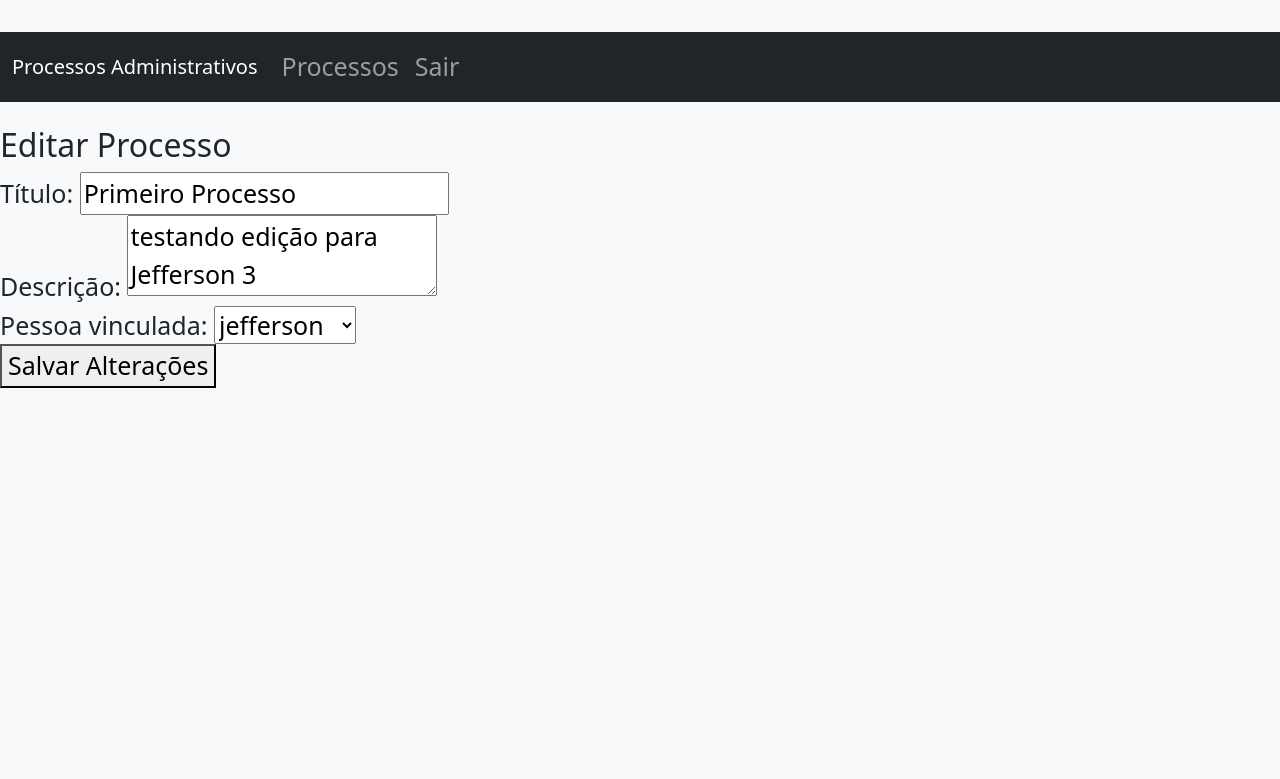
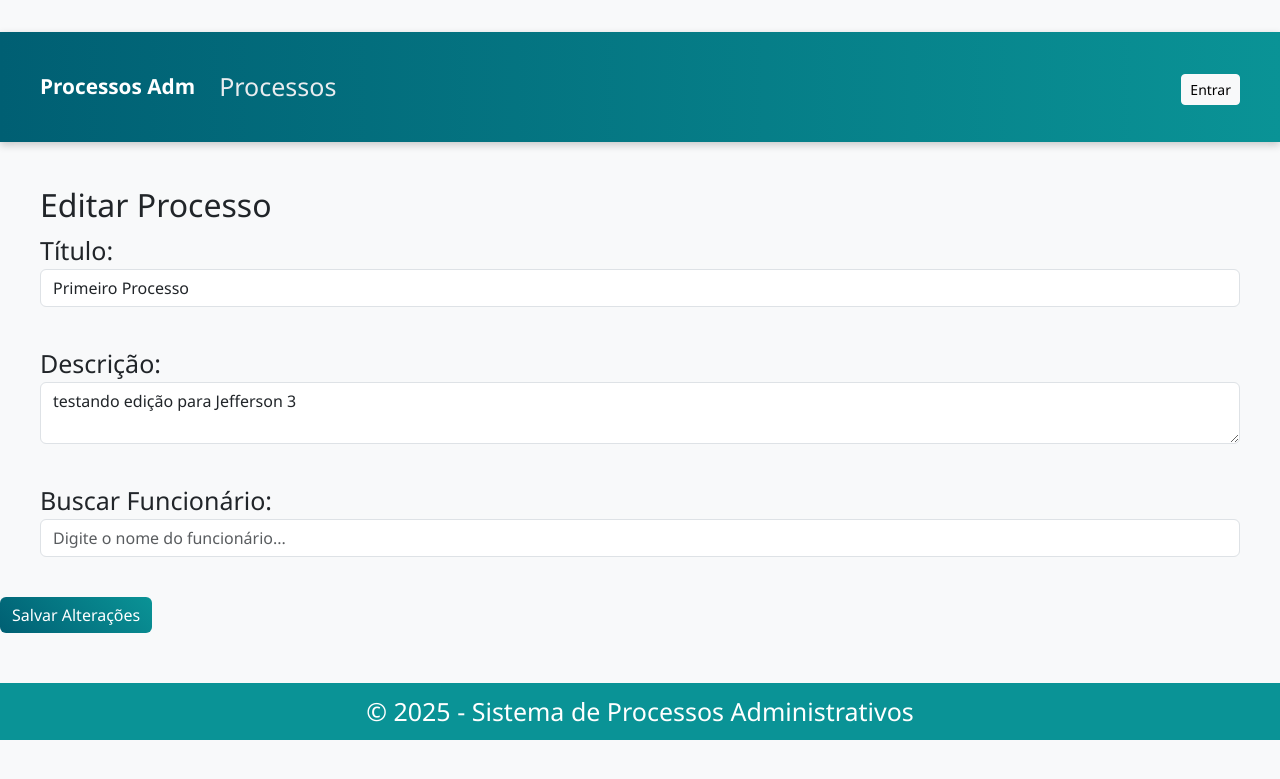
Before and after one commit to jefftdb/Processo_Administrativo, a Django app: page /processo/editar/4/ in a window 1280 px wide. Shown: the top 779 px of the page. Run offline with Django 5.2, Linux system fonts and the light colour scheme; data comes from the database, SQL or seed files in the repository; both versions use the stored data as it was after the commit.

Commit message:
melhoria no designer, e busca de funcionario para editar processo

```diff
--- a/app/urls.py
+++ b/app/urls.py
@@ -16,9 +16,10 @@ Including another URLconf
 """
 from django.contrib import admin
 from django.urls import path,include
-
+from app import views
 
 urlpatterns = [
+    path('', views.home, name='home'),
     path('admin/', admin.site.urls),
     path('pessoa/',include('pessoa.urls')),
     path('processo/',include('processo.urls')),
--- a/pessoa/urls.py
+++ b/pessoa/urls.py
@@ -16,6 +16,7 @@ urlpatterns = [
     path('funcionarios/adicionar/', views.add_funcionario, name='add_funcionario'),
     path('funcionarios/editar/<int:id>/', views.editar_funcionario, name='editar_funcionario'),
     path('funcionarios/excluir/<int:id>/', views.excluir_funcionario, name='excluir_funcionario'),
+    path('buscar-funcionarios/', views.buscar_funcionarios, name='buscar_funcionarios'),
 
     # Administrador
     path('administradores/', views.lista_administrador, name='lista_administrador'),
--- a/processo/templates/processo/editar_processo.html
+++ b/processo/templates/processo/editar_processo.html
@@ -1,24 +1,89 @@
 {% extends "base.html" %}
-
-{% block title %}Editar de Processo{% endblock %}
+{% load static %}
+{% block title %}Editar Processo{% endblock %}
 
 {% block content %}
 
 <h2>Editar Processo</h2>
 <form method="post">
   {% csrf_token %}
+
   <label>Título:</label>
-  <input type="text" name="titulo" value="{{ processo.titulo }}"><br>
+  <input type="text" name="titulo" class="form-control" value="{{ processo.titulo }}"><br>
+
   <label>Descrição:</label>
-  <textarea name="descricao">{{ processo.descricao }}</textarea><br>
-   <label>Pessoa vinculada:</label>
-  <select name="funcionario">
-    {% for funcionario in funcionarios %}
-      <option value="{{ funcionario.id }}">{{ funcionario.username }}</option>
-    {% endfor %}
-  </select><br>
-  <button type="submit">Salvar Alterações</button>
+  <textarea class="form-control" name="descricao">{{ processo.descricao }}</textarea><br>
+
+  <div class="mb-3" style="position: relative;">
+    <label for="funcionario_busca">Buscar Funcionário:</label>
+    <input type="text" id="funcionario_busca" class="form-control" placeholder="Digite o nome do funcionário..." autocomplete="off">
+    <input type="hidden" name="funcionario" id="funcionario_id">
+
+    <ul id="resultado_funcionarios"
+        class="list-group mt-2"
+        style="display: none; border: 1px solid #ccc; background: white; max-height: 200px; overflow-y: auto; position: absolute; z-index: 1000; width: 100%; top: 100%; left: 0;">
+    </ul>
+  </div>
+  </div>
+
+  <button type="submit" class="btn btn-primary">Salvar Alterações</button>
 </form>
 
+<script>
+document.addEventListener('DOMContentLoaded', function() {
+  const buscaInput = document.getElementById('funcionario_busca');
+  const lista = document.getElementById('resultado_funcionarios');
 
-{%endblock%}
+  buscaInput.addEventListener('input', function() {
+    const termo = this.value.trim();
+    lista.innerHTML = ''; // limpa resultados anteriores
+
+    if (termo.length < 2) return; // só busca a partir de 2 letras
+
+    console.log("🔎 Buscando:", termo);
+
+    fetch(`/pessoa/buscar-funcionarios/?q=${encodeURIComponent(termo)}`)
+      .then(response => response.json())
+      .then(data => {
+        console.log("📦 Retorno:", data);
+
+        if (data.length === 0) {
+          const vazio = document.createElement('li');
+          vazio.classList.add('list-group-item', 'text-muted');
+          vazio.textContent = 'Nenhum funcionário encontrado';
+          lista.appendChild(vazio);
+          lista.style.display = 'block';
+          return;
+        }
+
+        data.forEach(funcionario => {
+          const item = document.createElement('li');
+          item.classList.add('list-group-item', 'list-group-item-action');
+          item.textContent = funcionario.username;
+
+          item.addEventListener('click', () => {
+            buscaInput.value = funcionario.username;
+            document.getElementById('funcionario_id').value = funcionario.id;
+            lista.innerHTML = '';
+            lista.style.display = 'none';
+          });
+
+          lista.appendChild(item);
+        });
+
+        lista.style.display = 'block';
+      })
+      .catch(error => console.error('❌ Erro ao buscar funcionários:', error));
+  });
+
+  // Fecha lista ao clicar fora
+  document.addEventListener('click', (e) => {
+    if (!e.target.closest('#resultado_funcionarios') && e.target !== buscaInput) {
+      lista.innerHTML = '';
+      lista.style.display = 'none';
+    }
+  });
+});
+</script>
+
+{% endblock %}
--- a/processo/urls.py
+++ b/processo/urls.py
@@ -2,6 +2,7 @@ from django.urls import path
 from . import views
 
 urlpatterns = [
+
     path('', views.listar_processos, name='lista_processos'),
     path('adicionar/', views.adicionar_processo, name='adicionar_processo'),
     path('editar/<int:id>/', views.editar_processo, name='editar_processo'),
--- a/processo/views.py
+++ b/processo/views.py
@@ -7,6 +7,10 @@ from django.core.paginator import Paginator
 from django.db.models import Q, Max
 from django.shortcuts import render
 from .models import PessoaProcesso
+
+
+def home(request):
+    return render(request, 'home.html')
 
 def listar_processos(request):
     # Base inicial: últimos registros de cada processo
@@ -68,7 +72,9 @@ def editar_processo(request, id):
     processo = get_object_or_404(Processo, id=id)
     funcionarios = Funcionario.objects.all()
     if request.method == "POST":
-        pessoaProcesso = PessoaProcesso.objects.filter(processo=processo).order_by('data_inicio').first()
+        pessoaProcesso = PessoaProcesso.objects.filter(processo=processo).order_by('id').last()
+        pessoaProcesso.data_termino = date.today()
+        pessoaProcesso.save()
 
         funcionario_id = request.POST['funcionario']
         funcionario = Funcionario.objects.get(id = funcionario_id)
@@ -84,7 +90,7 @@ def editar_processo(request, id):
             codigo = pessoaProcesso.codigo,
             pessoa=funcionario,
             processo=processo,
-            data_inicio = date.today()
+            data_inicio = date.today(),
         )
         messages.success(request, "Processo atualizado com sucesso!")
         return redirect('lista_processos')
--- a/templates/base.html
+++ b/templates/base.html
@@ -5,44 +5,109 @@
     <meta charset="UTF-8">
     <title>{% block title %}Processos Administrativos{% endblock %}</title>
     <link rel="stylesheet" href="https://cdn.jsdelivr.net/npm/bootstrap@5.3.2/dist/css/bootstrap.min.css">
-    <link rel="stylesheet" href="{% static "processo/style.css" %}">
+    <link rel="stylesheet" href="{% static 'processo/style.css' %}">
+    <style>
+        body {
+            background-color: #f8f9fa;
+            font-family: 'Segoe UI', sans-serif;
+        }
+
+        .navbar {
+            background: linear-gradient(90deg, #005f73, #0a9396);
+            box-shadow: 0 3px 8px rgba(0, 0, 0, 0.2);
+        }
+
+        .navbar-brand {
+            font-weight: 600;
+            font-size: 1.3rem;
+            color: #fff !important;
+        }
+
+        .nav-link {
+            color: #e9ecef !important;
+            transition: 0.3s;
+        }
+
+        .nav-link:hover {
+            color: #fff !important;
+            transform: scale(1.05);
+        }
+
+        .table thead {
+            background-color: #0a9396;
+            color: #fff;
+        }
+
+        .table-hover tbody tr:hover {
+            background-color: rgba(10, 147, 150, 0.1);
+        }
+
+        .btn-primary {
+            background: linear-gradient(45deg, #005f73, #0a9396);
+            border: none;
+        }
+
+        .btn-primary:hover {
+            background: linear-gradient(45deg, #0a9396, #005f73);
+        }
+
+        footer {
+            text-align: center;
+            padding: 10px;
+            background: #0a9396;
+            color: #fff;
+            margin-top: 50px;
+        }
+
+        .container-fluid {
+            padding: 20px 40px;
+        }
+    </style>
 </head>
 
 <body>
     <!-- Navbar -->
-    <nav class="navbar navbar-expand-lg navbar-dark bg-dark mb-4">
+    <nav class="navbar navbar-expand-lg navbar-dark mb-4">
         <div class="container-fluid">
-            <a class="navbar-brand" href="/">Processos Administrativos</a>
-            <div class="collapse navbar-collapse">
+            <a class="navbar-brand" href="/">Processos Adm</a>
+            <button class="navbar-toggler" type="button" data-bs-toggle="collapse" data-bs-target="#menu">
+                <span class="navbar-toggler-icon"></span>
+            </button>
+
+            <div class="collapse navbar-collapse" id="menu">
                 <ul class="navbar-nav me-auto">
                     <li class="nav-item"><a class="nav-link" href="{% url 'lista_processos' %}">Processos</a></li>
-                   <li class="nav-item">
-                        <form method="post" action="{% url 'logout' %}" style="display:inline;">
-                            {% csrf_token %}
-                            <button type="submit" class="nav-link btn btn-link">
-                                Sair
-                            </button>
-                        </form>
-                    </li>
-
-                    <!-- Adicione mais menus -->
+                </ul>
+                <ul class="navbar-nav">
+                    {% if user.is_authenticated %}
+                        <li class="nav-item">
+                            <form method="post" action="{% url 'logout' %}">
+                                {% csrf_token %}
+                                <button type="submit" class="btn btn-outline-light btn-sm">Sair</button>
+                            </form>
+                        </li>
+                    {% else %}
+                        <li class="nav-item"><a href="{% url 'login' %}" class="btn btn-light btn-sm">Entrar</a></li>
+                    {% endif %}
                 </ul>
             </div>
         </div>
     </nav>
 
-    <div class="containe-fluid">
+    <div class="container-fluid">
         {% if messages %}
             {% for message in messages %}
-                <div class="alert alert-{{ message.tags }}">
-                    {{ message }}
-                </div>
+                <div class="alert alert-{{ message.tags }} mt-2">{{ message }}</div>
             {% endfor %}
         {% endif %}
 
-        <script src="https://cdn.jsdelivr.net/npm/bootstrap@5.3.8/dist/js/bootstrap.bundle.min.js" integrity="sha384-FKyoEForCGlyvwx9Hj09JcYn3nv7wiPVlz7YYwJrWVcXK/BmnVDxM+D2scQbITxI" crossorigin="anonymous"></script>
-        {% block content %}
-        {% endblock %}
+        {% block content %}{% endblock %}
     </div>
+
+    <footer>
+        &copy; {{ year|default:"2025" }} - Sistema de Processos Administrativos
+    </footer>
+
+    <script src="https://cdn.jsdelivr.net/npm/bootstrap@5.3.8/dist/js/bootstrap.bundle.min.js"></script>
 </body>
 </html>
```
Also changed, not shown: app/views.py (added, +7 -0 lines), pessoa/forms.py (+32 -3 lines), pessoa/views.py (+8 -0 lines), templates/home.html (added, +19 -0 lines), templates/registration/login.html (+23 -6 lines), db.sqlite3, static/logo.jpeg (added).
